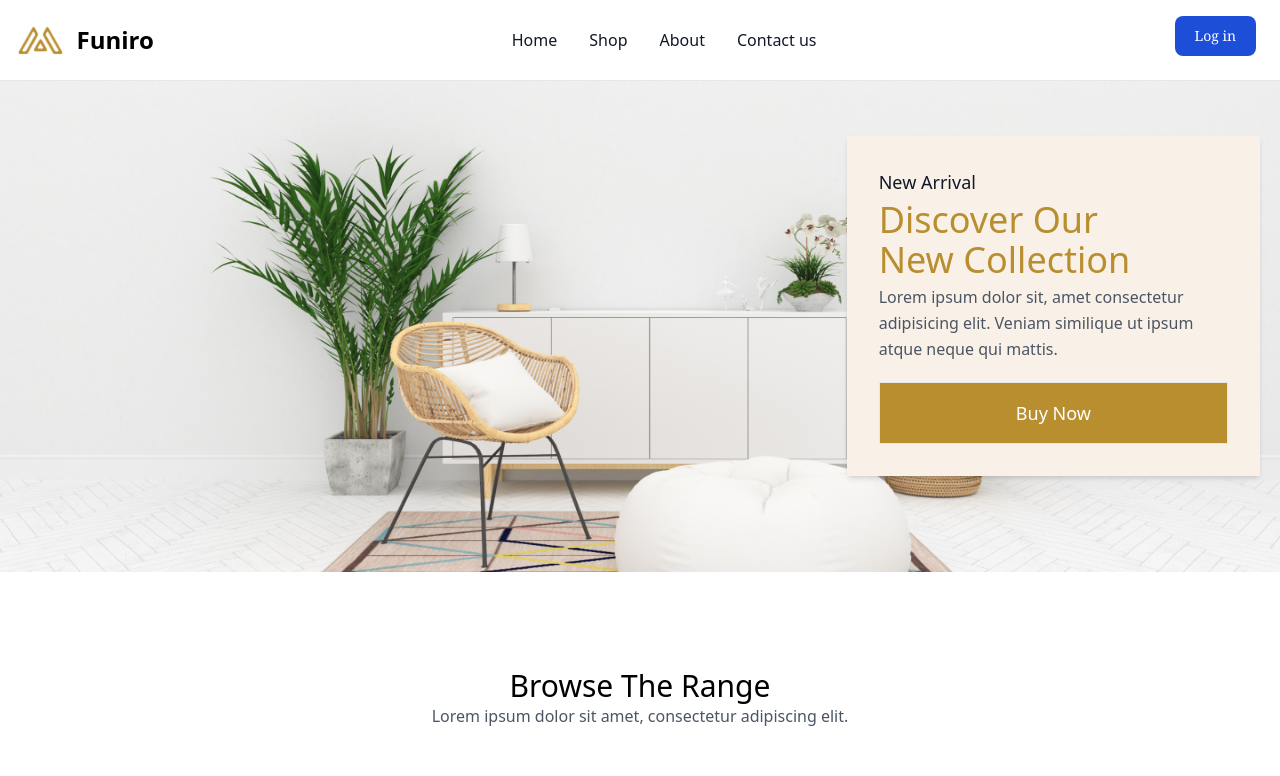
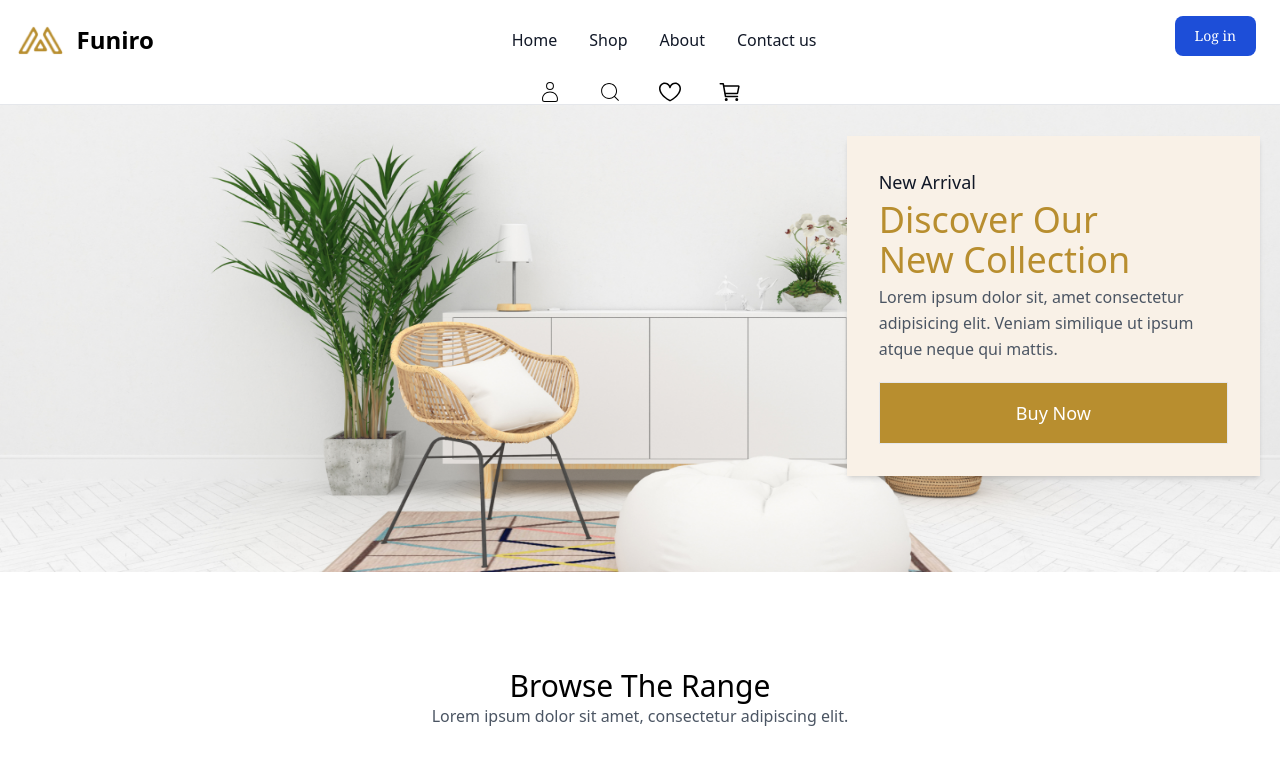
Before and after one commit to waseembaloch21/Furniture-Web, a React (Vite) app: page / in a window 1280 px wide. Shown: the top 776 px of the page. Built offline with nearby package versions, Linux system fonts and the light colour scheme; no server answers; grey boxes are pictures that could not be loaded.

Commit message:
code updated

```diff
--- a/src/components/Header.jsx
+++ b/src/components/Header.jsx
@@ -10,7 +10,6 @@ import { CiSearch } from "react-icons/ci";
 import { CiUser } from "react-icons/ci";
 import img2 from '../assets/img2.png'
 
-
 function Header() {
   const [isMenuOpen, setIsMenuOpen] = useState(false);
   const { user, setUser } = useContext(UserContext);
@@ -21,7 +20,6 @@ function Header() {
   }
 
   return (
-
     <Link>
       <nav className="bg-white dark:bg-gray-900 fixed w-full z-20 top-0 start-0 border-b border-gray-200 dark:border-gray-600">
         <div className="max-w-screen-xl flex flex-wrap items-center justify-between mx-auto p-4">
@@ -38,9 +36,13 @@ function Header() {
             </span>
           </a>
           <div className="flex md:order-2 space-x-3 md:space-x-0 rtl:space-x-reverse">
-          <Link to={'signin'} className="focus:outline-none font-serif text-white bg-blue-700 hover:bg-blue-800 focus:ring-4 focus:ring-blue-300 font-medium rounded-lg text-sm px-5 py-2.5 me-2 mb-2 dark:bg-blue-600 dark:hover:bg-blue-700 dark:focus:ring-blue-900">
+          {user.isLogin ? (
+             <button onClick={handleLogoutUser} className="text-white bg-blue-700 hover:bg-blue-800 focus:ring-4 focus:ring-blue-300 font-medium font-serif rounded-lg text-sm px-5 py-2.5 me-2 mb-2 dark:bg-blue-600 dark:hover:bg-blue-700 focus:outline-none dark:focus:ring-blue-800">Logout</button>
+           ) : (
+             <Link to={'signin'} className="focus:outline-none font-serif text-white bg-blue-700 hover:bg-blue-800 focus:ring-4 focus:ring-blue-300 font-medium rounded-lg text-sm px-5 py-2.5 me-2 mb-2 dark:bg-blue-600 dark:hover:bg-blue-700 dark:focus:ring-blue-900">
                Log in
              </Link>
+           )}
             <button
               onClick={() => setIsMenuOpen(!isMenuOpen)}
               type="button"
@@ -77,6 +79,20 @@ function Header() {
             </ul>
           </div>
         </div>
+      <div className='flex gap-9 items-center justify-center'>
+             <Link to={'blog'} className="  text-2xl  font-serif text-black">
+             <CiUser />
+           </Link>
+             <Link to={'checkOut'}  className="  text-2xl  font-serif text-black">
+             <CiSearch />
+           </Link>
+           <Link to={'productComparison'}  className="  text-2xl  font-serif text-black">
+           <GoHeart />
+           </Link>
+           <Link to={'cart'} className="text-2xl font-serif text-black">
+           <IoCartOutline />
+           </Link>
+             </div>
       </nav>
     </Link>
 
@@ -97,23 +113,19 @@ function Header() {
     //       </nav>
 
     //         <div className='flex gap-9'>
-
     //         <Link to={'blog'} className="  text-2xl  font-serif text-black">
     //         <CiUser />
     //       </Link>
     //         <Link to={'checkOut'}  className="  text-2xl  font-serif text-black">
     //         <CiSearch />
     //       </Link>
-
     //       <Link to={'productComparison'}  className="  text-2xl  font-serif text-black">
     //       <GoHeart />
     //       </Link>
-
     //       <Link to={'cart'} className="text-2xl font-serif text-black">
     //       <IoCartOutline />
     //       </Link>
     //         </div>
-
     //       {user?.isLogin ? (
     //         <img src={user?.userInfo?.photoURL} alt="" className='inline-block m-2 h-10 w-10 rounded-full ring-2 ring-white' />
     //       ) : (
```
